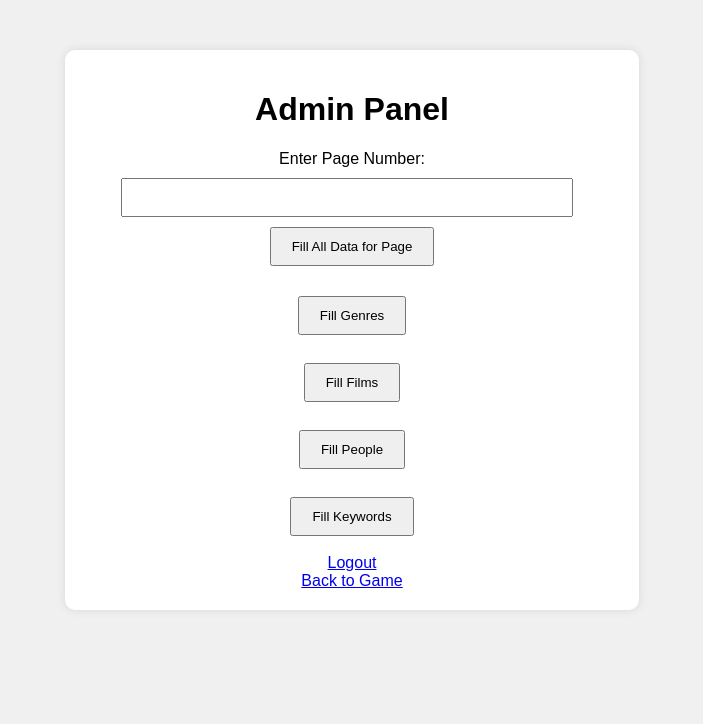
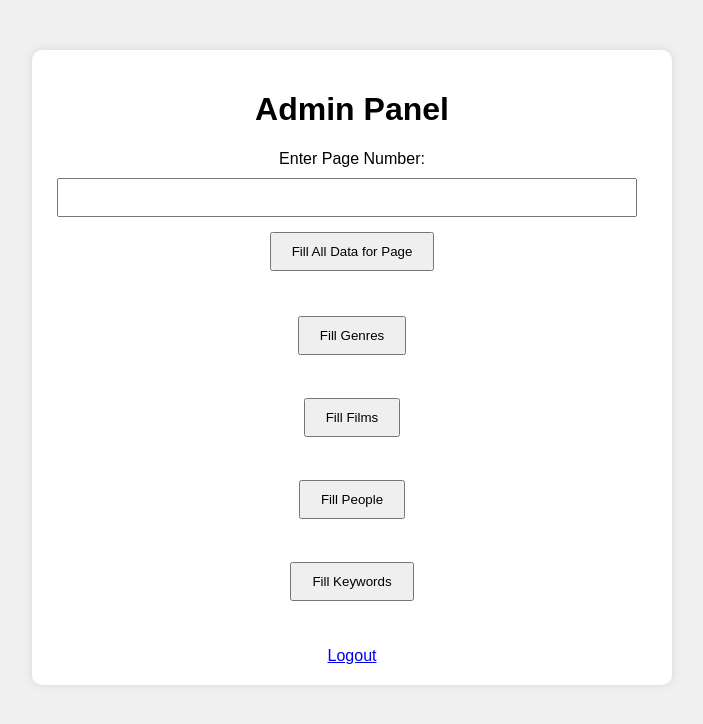
Before and after one commit to VladimirKomov/guess_movie, a Flask app: page /admin in a window 1280 px wide. Shown: the top 724 px of the page, without its empty margins (288-991 px from the left). Run offline with Flask 3, Linux system fonts and the light colour scheme; the visitor is signed in with stand-in values (Sample User, id 1); parts of the project's set-up code (start-up, migrations or seed data) failed here and were passed over.

Commit message:
fineshed game interface

```diff
--- a/app.py
+++ b/app.py
@@ -158,9 +158,9 @@ def start_game_view():
 
     return jsonify({'game_started': True, 'hints': hints})
 
-@app.route('/get_hint', methods=['POST'], endpoint='get_hint')
+@app.route('/get_hint', methods=['POST'])
 @login_required
-def get_hint_view():
+def get_hint():
     game = load_game_from_session()
 
     hint_funcs = {
@@ -168,7 +168,7 @@ def get_hint_view():
         2: game.get_actorsHint,
         3: game.get_yearHint,
         4: game.get_descriptionHint,
-        5: game.get_imageHint
+        5: game.get_imageHint  # This returns the URL
     }
 
     current_index = session.get('current_hint_index', 1)
@@ -179,6 +179,7 @@ def get_hint_view():
         return jsonify({'hint': hint})
     else:
         return jsonify({'hint': None}), 404
+
 
 @app.route('/check_answer', methods=['POST'], endpoint='check_answer')
 @login_required
@@ -193,12 +194,10 @@ def check_answer_view():
 
 @app.route('/end_game', methods=['POST'])
 def end_game():
-    session.pop('game', None)  # Удаляем текущую игру из сессии
-    session.pop('film_id', None)  # Удаляем текущий фильм из сессии
-    session.pop('current_hint_index', None)  # Удаляем индекс подсказки
+    session.pop('game', None)  # Remove the current game from the session
+    session.pop('film_id', None)  # Remove the current film from the session
+    session.pop('current_hint_index', None)  # Remove the current hint index
     return jsonify({'status': 'Game ended'})
-
-
 
 if __name__ == '__main__':
     app.run(debug=True)
--- a/static/styles.css
+++ b/static/styles.css
@@ -11,18 +11,23 @@ body {
     border-radius: 10px;
     box-shadow: 0 0 10px rgba(0, 0, 0, 0.1);
     display: inline-block;
+    max-width: 600px; /* Maximum width of the container */
+    width: 100%;
+    overflow: hidden; /* Cut off content that exceeds the container */
 }
 
 input[type="text"], input[type="password"], input[type="email"], input[type="date"], input[type="number"] {
     padding: 10px;
-    width: 80%;
+    width: calc(100% - 20px); /* Fit within the container width */
     margin-top: 10px;
+    box-sizing: border-box; /* Include padding in the width calculation */
 }
 
 button {
     padding: 10px 20px;
     margin-top: 10px;
     cursor: pointer;
+    max-width: 100%; /* Limit button width */
 }
 
 #result {
@@ -80,3 +85,39 @@ button {
     padding: 6px 12px;
     border-top: none;
 }
+
+/* Additional styles for game hints */
+.hint {
+    max-height: 150px; /* Maximum height for hints */
+    overflow: auto; /* Scroll for long text */
+    word-wrap: break-word; /* Wrap long words */
+    margin-top: 10px;
+}
+
+/* Image hint styling */
+#image-hint img {
+    max-width: 100%; /* Limit image width */
+    height: auto; /* Maintain image proportions */
+    display: block;
+    margin: 0 auto; /* Center the image */
+}
+
+/* Additional spacing between buttons and content */
+.hint, #result, #answer, #new-game, button {
+    margin-top: 15px;
+}
+
+/* Spacing between buttons */
+button {
+    margin-bottom: 10px;
+}
+
+/* Ensure that image hint has spacing */
+#image-hint {
+    margin-top: 20px;
+}
+
+/* Additional spacing for the container */
+.container {
+    margin-bottom: 20px;
+}
--- a/templates/admin.html
+++ b/templates/admin.html
@@ -21,10 +21,9 @@
             <button name="fill_films">Fill Films</button><br><br>
             <button name="fill_people">Fill People</button><br><br>
             <button name="fill_keywords">Fill Keywords</button><br><br>
-        </form>
+        </form><br>
 
         <a href="{{ url_for('logout') }}">Logout</a><br>
-        <a href="{{ url_for('game') }}">Back to Game</a>
     </div>
 </body>
 </html>
```
Also changed, not shown: static/script.js (+37 -19 lines), templates/index.html (+21 -7 lines).
